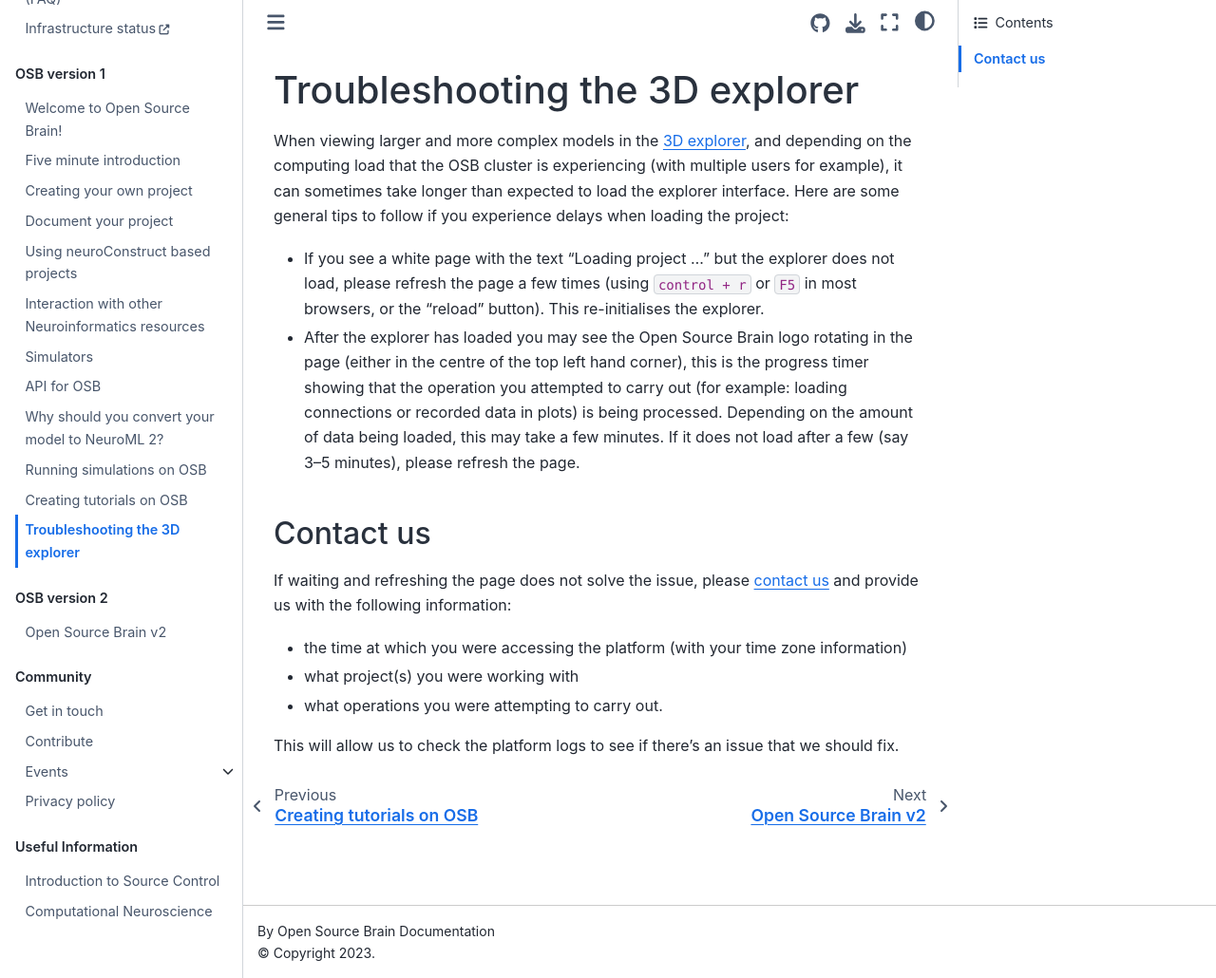
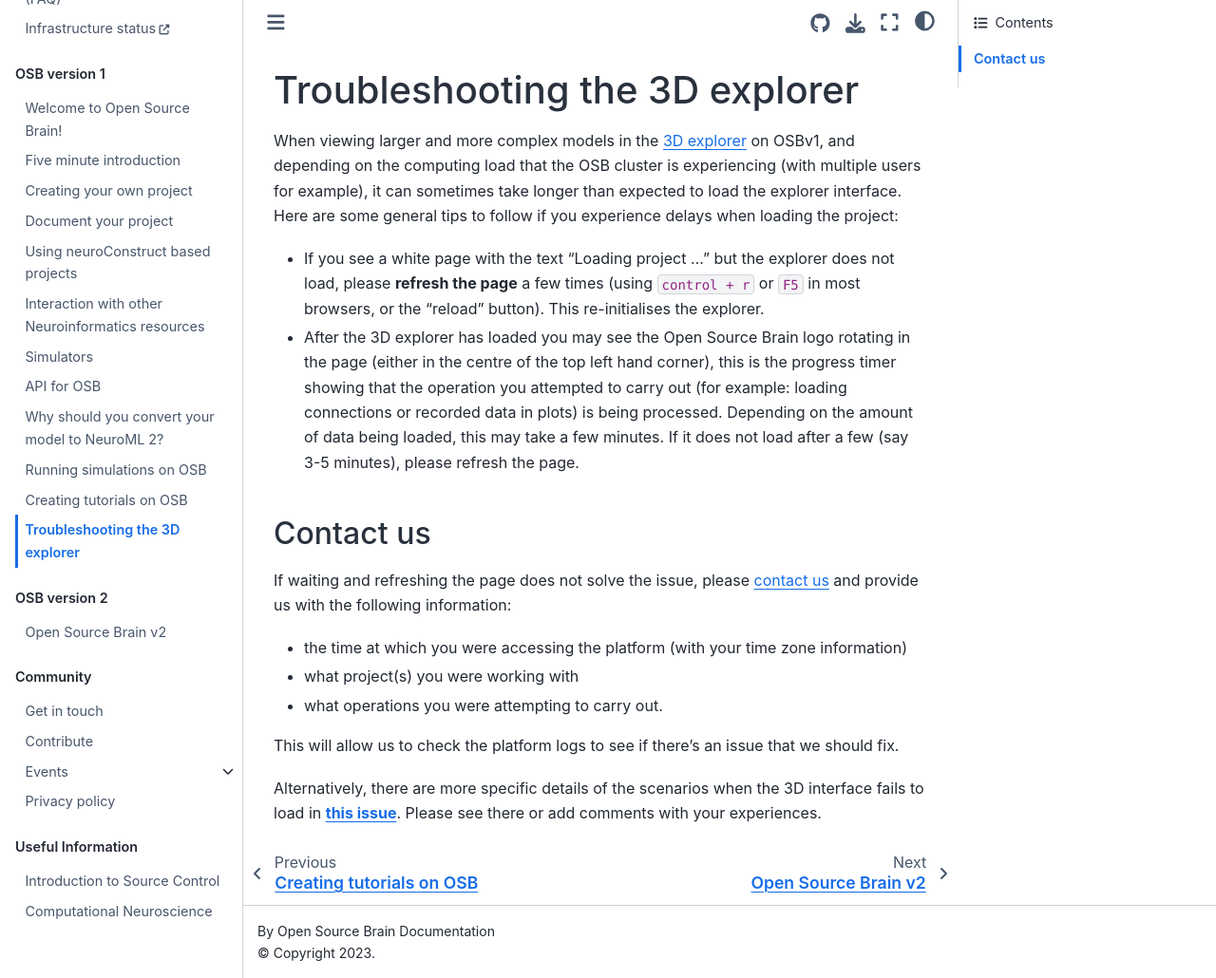
Before and after one commit to OpenSourceBrain/Documentation, a Jupyter Book: the page built from source/OSBv1/Troubleshooting_3d_explorer.md, in a window 1280 px wide and 1030 px high. Shown: the whole window at 95% size. Built offline with Jupyter Book 1.0.4 settings and Sphinx 7.4.7 and the Sphinx Book theme 1.1.4, drawn with Linux system fonts in a browser that asks for light colours.

Commit message:
Update to trouble shooting page

```diff
--- a/source/OSBv1/Troubleshooting_3d_explorer.md
+++ b/source/OSBv1/Troubleshooting_3d_explorer.md
@@ -1,16 +1,14 @@
 (v1:troubleshooting_3d)=
 # Troubleshooting the 3D explorer
 
-When viewing larger and more complex models in the {ref}`3D explorer <v1:five_min_intro:explorer>`, and depending on the computing load that the OSB cluster is experiencing (with multiple users for example), it can sometimes take longer than expected to load the explorer interface.
+When viewing larger and more complex models in the {ref}`3D explorer <v1:five_min_intro:explorer>` on OSBv1, and depending on the computing load that the OSB cluster is experiencing (with multiple users for example), it can sometimes take longer than expected to load the explorer interface.
 Here are some general tips to follow if you experience delays when loading the project:
 
-- If you see a white page with the text "Loading project .." but the explorer does not load, please refresh the page a few times (using `control + r` or `F5` in most browsers, or the "reload" button).
-  This re-initialises the explorer.
+- If you see a white page with the text "Loading project .." but the explorer does not load, please **refresh the page** a few times (using `control + r` or `F5` in most browsers, or the "reload" button). This re-initialises the explorer.
 
-
-- After the explorer has loaded you may see the Open Source Brain logo rotating in the page (either in the centre of the top left hand corner), this is the progress timer showing that the operation you attempted to carry out (for example: loading connections or recorded data in plots) is being processed.
-  Depending on the amount of data being loaded, this may take a few minutes.
-  If it does not load after a few (say 3--5 minutes), please refresh the page.
+- After the 3D explorer has loaded you may see the Open Source Brain logo rotating in the page (either in the centre of the top left hand corner), this is the progress timer showing that the operation you attempted to carry out (for example: loading connections or recorded data in plots) is being processed.
+Depending on the amount of data being loaded, this may take a few minutes.
+If it does not load after a few (say 3-5 minutes), please refresh the page.
 
 (v1:troubleshooting_3d:contact)=
 ## Contact us
@@ -21,5 +19,6 @@
 - what project(s) you were working with
 - what operations you were attempting to carry out.
 
+This will allow us to check the platform logs to see if there's an issue that we should fix.
 
-This will allow us to check the platform logs to see if there's an issue that we should fix.
+Alternatively, there are more specific details of the scenarios when the 3D interface fails to load in **[this issue](https://github.com/OpenSourceBrain/geppetto-osb/issues/347)**. Please see there or add comments with your experiences.
```
